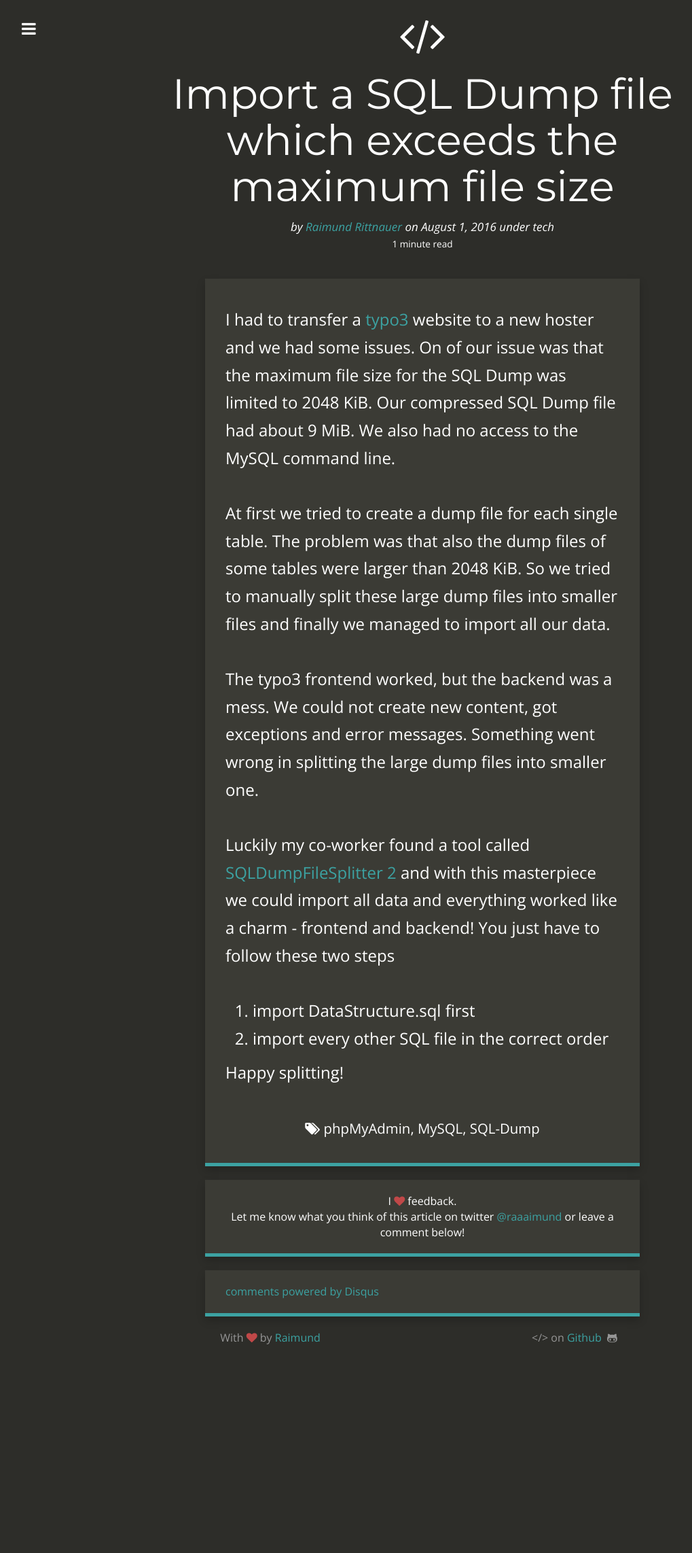
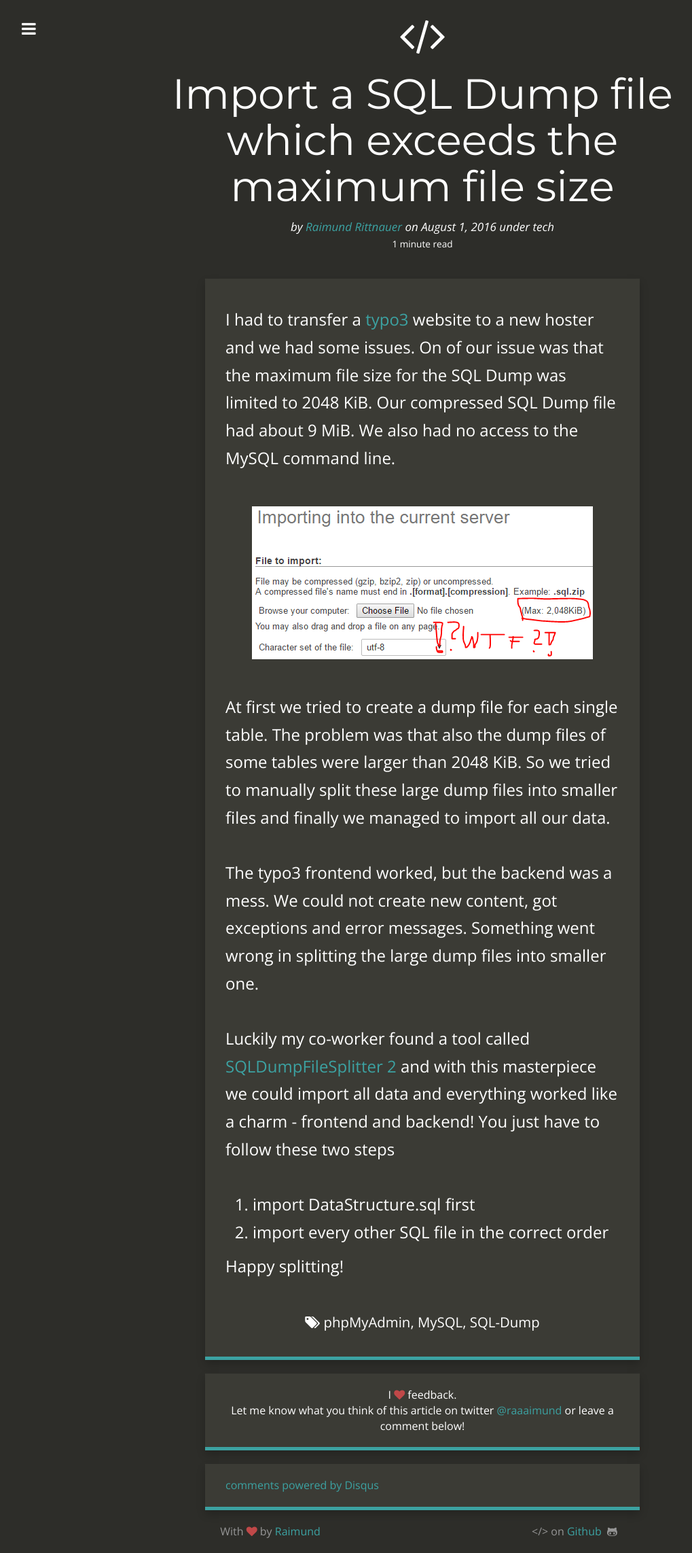
Before and after one commit to raaaimund/raaaimund.github.io, a Jekyll site: the page built from _posts/2016-08-01-import-a-sql-dump-file-which-exceeds-the-maximum-file-size.md, in a window 1280 px wide. Shown: the whole page at 68% size, without its empty margins (18-1037 px from the left). Built offline with Jekyll 4.4.1, drawn with Linux system fonts in a browser that asks for light colours; nearby versions of some CDN libraries; comment, search, counter and statistics services are not loaded; before the commit the page ends 2000 px from its top, so only the background shows below that.

Commit message:
image added to post

```diff
--- a/_posts/2016-08-01-import-a-sql-dump-file-which-exceeds-the-maximum-file-size.md
+++ b/_posts/2016-08-01-import-a-sql-dump-file-which-exceeds-the-maximum-file-size.md
@@ -15,6 +15,8 @@
 I had to transfer a [typo3][1]{:target="_blank"} website to a new hoster and we had some issues. On of our issue was that the maximum file size for the SQL Dump was limited to
 2048 KiB. Our compressed SQL Dump file had about 9 MiB. We also had no access to the MySQL command line.
 
+![phpMyAdmin Maximum Upload Size][phpmyadmin-maxuploadsize]{:class="image-responsive"}
+
 At first we tried to create a dump file for each single table. The problem was that also the dump files of some tables were larger than 2048 KiB. So we tried to manually
 split these large dump files into smaller files and finally we managed to import all our data.
 
@@ -31,3 +33,5 @@
 
 [1]: https://docs.typo3.org/typo3cms/InstallationGuide/QuickInstall/GetAndUnpack/Index.html
 [2]: http://www.rusiczki.net/2007/01/24/sql-dump-file-splitter/
+
+[phpmyadmin-maxuploadsize]: https://raw.githubusercontent.com/raaaimund/raaaimund.github.io/master/img/phpmyadmin-maxuploadsize.png "phpMyAdmin Maximum Upload Size"
```
